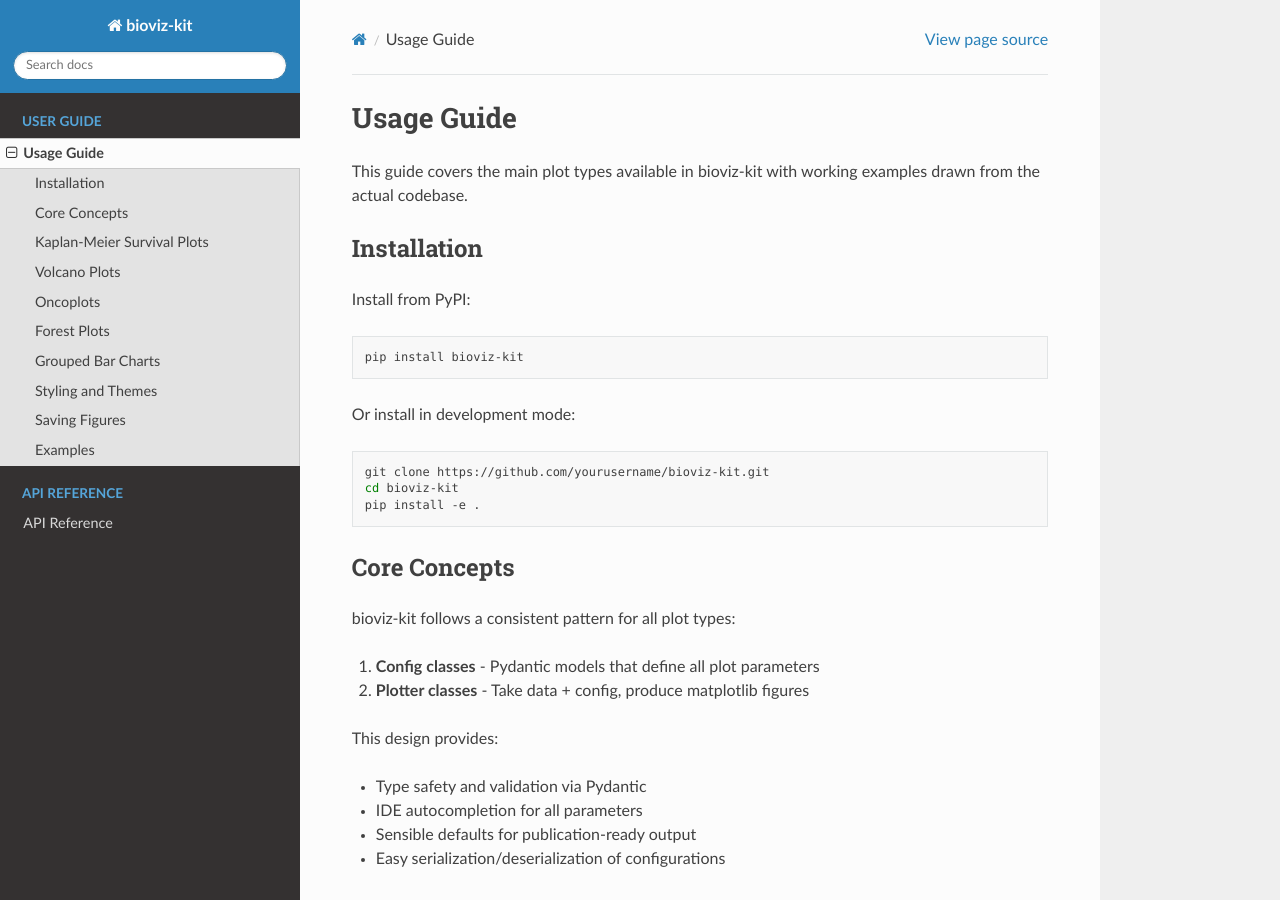
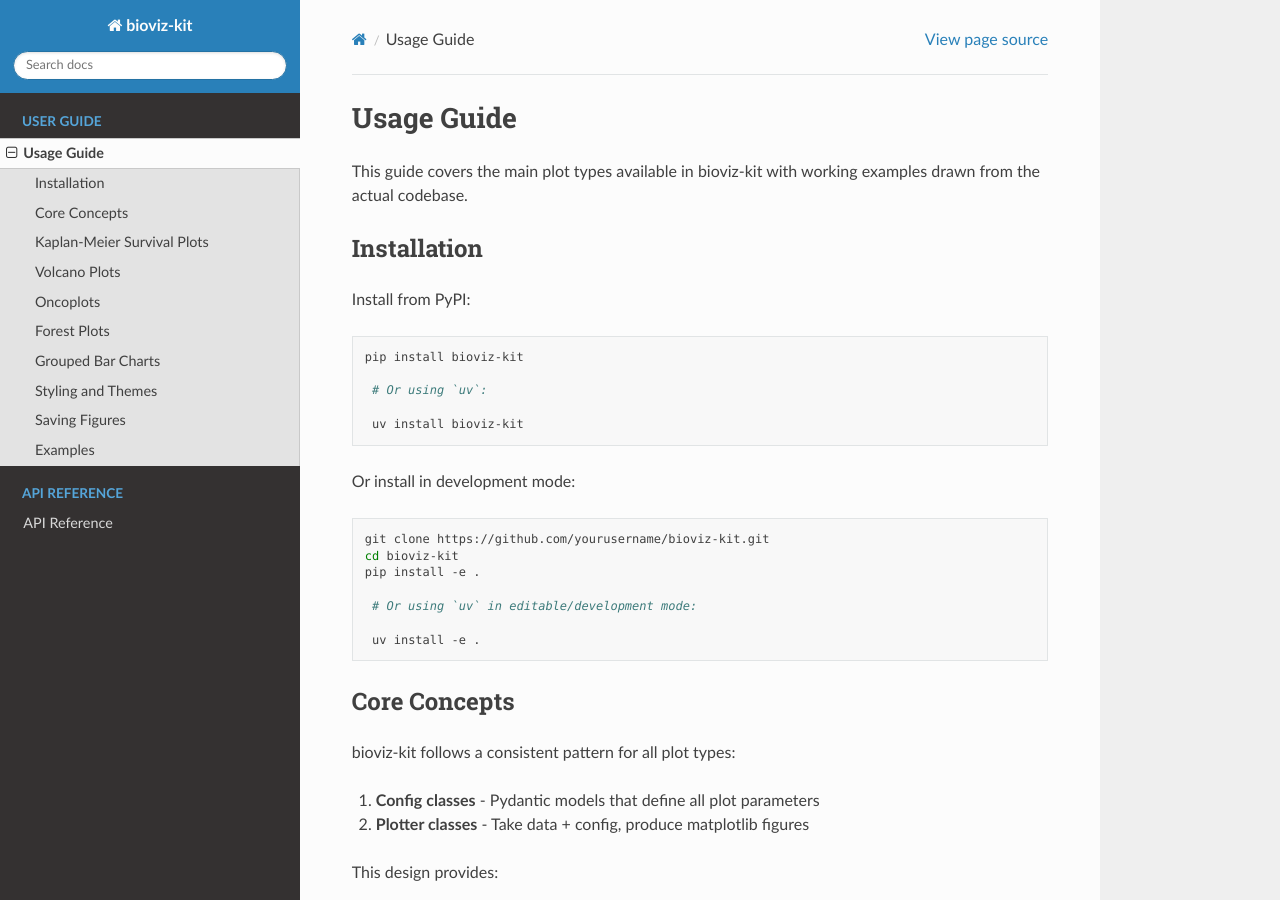
Before and after one commit to vic-cheung/bioviz-kit, a Sphinx documentation site: the page built from docs/usage.rst, in a window 1280 px wide and 900 px high. Built offline with Sphinx 7.4.7 and the Read the Docs theme 3.1.0, drawn with Linux system fonts in a browser that asks for light colours.

Commit message:
update install instructions
Co-authored-by: Copilot <copilot@github.com>

```diff
--- a/docs/usage.rst
+++ b/docs/usage.rst
@@ -13,6 +13,10 @@ Install from PyPI:
 
    pip install bioviz-kit
 
+    # Or using `uv`:
+
+    uv install bioviz-kit
+
 Or install in development mode:
 
 .. code-block:: bash
@@ -20,6 +24,10 @@ Or install in development mode:
    git clone https://github.com/yourusername/bioviz-kit.git
    cd bioviz-kit
    pip install -e .
+
+    # Or using `uv` in editable/development mode:
+
+    uv install -e .
 
 
 Core Concepts
```
Also changed, not shown: README.md (+12 -0 lines), 1 other file.
